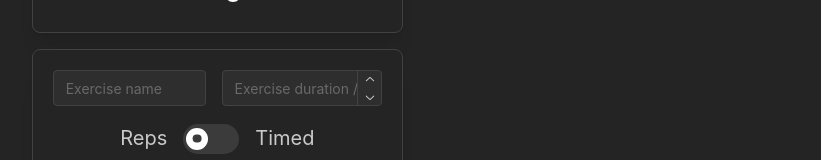
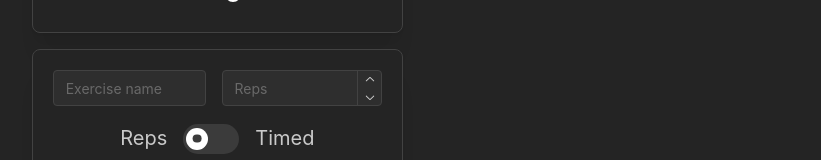
Before and after one commit to logan310801/hiit-countdown, a Next.js app: page / in a window 1280 px wide. Shown: the part 568-728 px from the top of the page, without its empty margins (229-1050 px from the left). Built offline with nearby package versions, Linux system fonts and the light colour scheme.

Commit message:
conditional placeholder

```diff
--- a/app/components/CRUDButtons.tsx
+++ b/app/components/CRUDButtons.tsx
@@ -37,7 +37,7 @@ export const CRUDButtons = () => {
                     />
 
                     <NumberInput
-                        placeholder="Exercise duration / reps"
+                        placeholder={timed ? 'Duration' : 'Reps'}
                         value={duration}
                         onChange={setDuration}
                         step={timed ? 10 : 2 }
```
